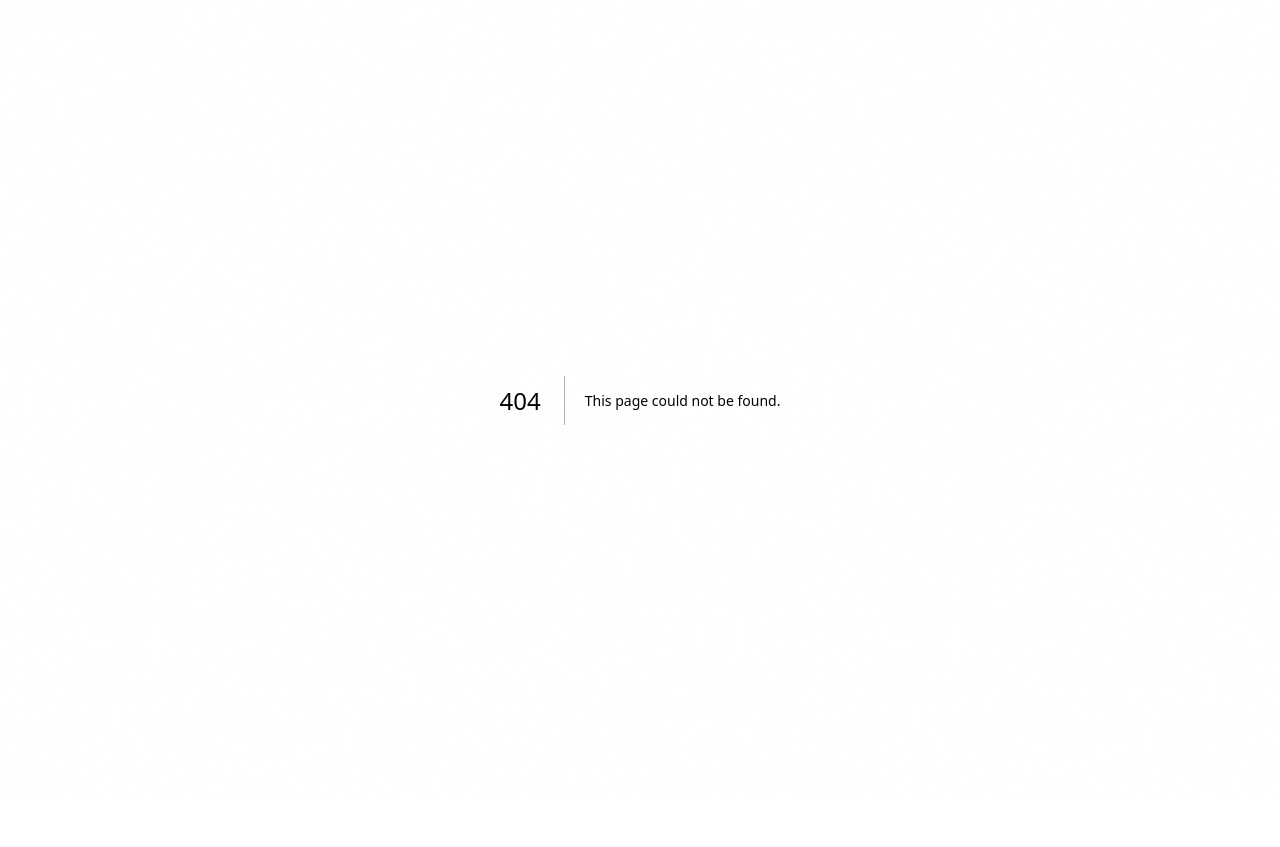
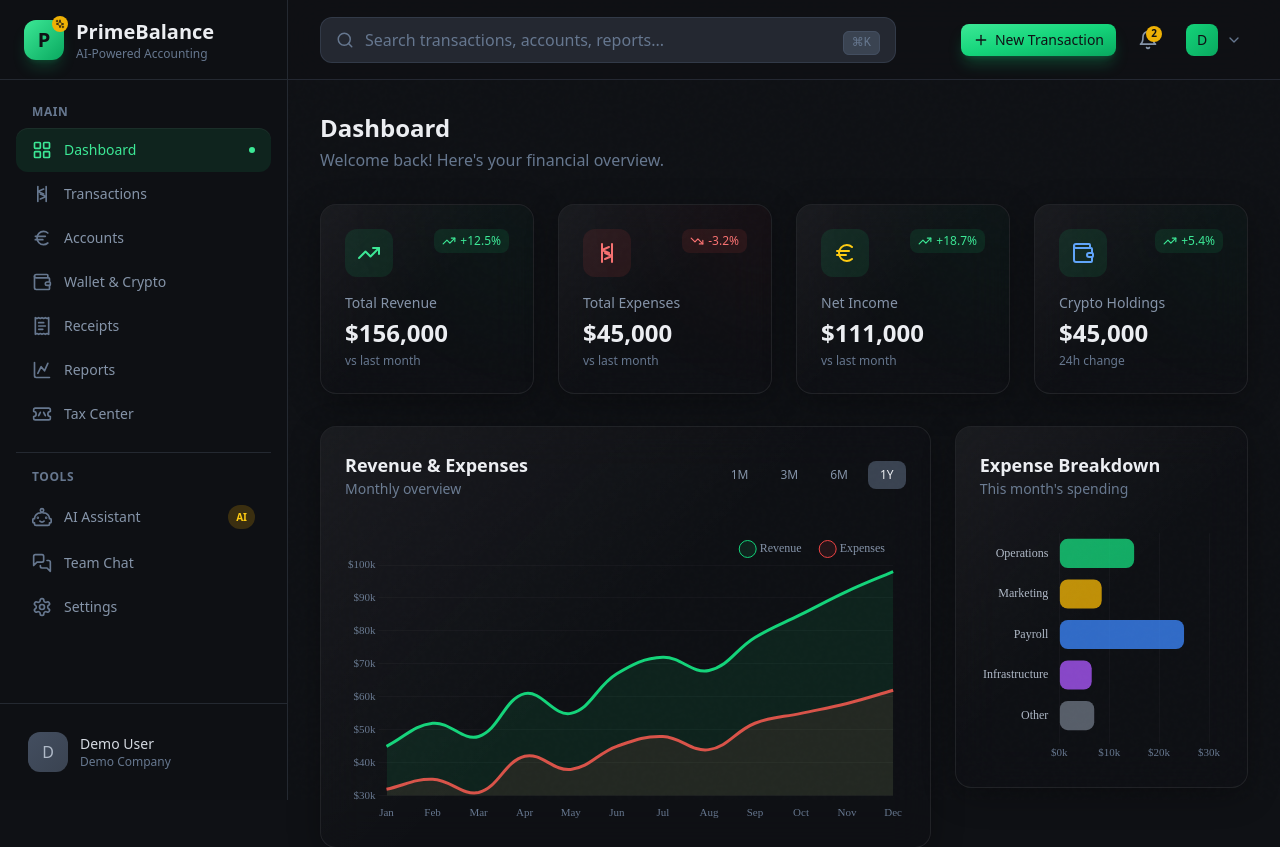
Before and after one commit to JustDaniel7/primebalance, a Next.js app: page /dashboard in a window 1280 px wide. Before the commit this address had no page. Shown: the top 847 px of the page. Before the commit the page ends 800 px from the top, so only its background shows below. Built offline with nearby package versions, Linux system fonts and the light colour scheme.

Commit message:
full application demo with new name

```diff
--- a/package.json
+++ b/package.json
@@ -1,5 +1,5 @@
 {
-  "name": "finbook",
+  "name": "primebalance",
   "version": "0.1.0",
   "private": true,
   "scripts": {
--- a/src/app/layout.tsx
+++ b/src/app/layout.tsx
@@ -3,10 +3,10 @@ import '../components/ui/globals.css'
 import { Toaster } from 'react-hot-toast'
 
 export const metadata: Metadata = {
-  title: 'FinBook | Next-Gen Accounting Platform',
+  title: 'PrimeBalance | Next-Gen Accounting Platform',
   description: 'AI-powered accounting software with blockchain integration for modern businesses',
   keywords: ['accounting', 'bookkeeping', 'fintech', 'blockchain', 'crypto', 'AI', 'automation'],
-  authors: [{ name: 'FinBook Team' }],
+  authors: [{ name: 'PrimeBalance Team' }],
   icons: {
     icon: '/favicon.ico',
     shortcut: '/favicon-16x16.png',
@@ -14,10 +14,10 @@ export const metadata: Metadata = {
   },
   manifest: '/manifest.json',
   openGraph: {
-    title: 'FinBook | Next-Gen Accounting Platform',
+    title: 'PrimeBalance | Next-Gen Accounting Platform',
     description: 'AI-powered accounting software with blockchain integration',
-    url: 'https://finbook.app',
-    siteName: 'FinBook',
+    url: 'https://primebalance.app',
+    siteName: 'PrimeBalance',
     locale: 'en_US',
     type: 'website',
   },
--- a/src/components/layout/Sidebar.tsx
+++ b/src/components/layout/Sidebar.tsx
@@ -76,13 +76,13 @@ export default function Sidebar() {
           {/* Logo */}
           <div className="flex items-center gap-3 px-6 h-20 border-b border-surface-800/50">
             <div className="relative w-10 h-10 rounded-xl bg-gradient-to-br from-primary-400 to-primary-600 flex items-center justify-center shadow-lg shadow-primary-500/20">
-              <span className="text-xl font-bold text-surface-950">F</span>
+              <span className="text-xl font-bold text-surface-950">P</span>
               <div className="absolute -top-1 -right-1 w-4 h-4 rounded-full bg-accent-500 flex items-center justify-center">
                 <SparklesIcon size={10} className="text-surface-950" />
               </div>
             </div>
             <div>
-              <h1 className="text-xl font-bold text-surface-100 font-display">FinBook</h1>
+              <h1 className="text-xl font-bold text-surface-100 font-display">PrimeBalance</h1>
               <p className="text-xs text-surface-500">AI-Powered Accounting</p>
             </div>
           </div>
--- a/src/index.ts
+++ b/src/index.ts
@@ -339,7 +339,7 @@ export const useStore = create<AppState>()(
       // User (null until logged in)
       user: {
         id: '1',
-        email: 'demo@finbook.app',
+        email: 'demo@primebalance.app',
         name: 'Demo User',
         role: 'owner',
         preferences: {
@@ -430,7 +430,7 @@ export const useStore = create<AppState>()(
         })),
     }),
     {
-      name: 'finbook-storage',
+      name: 'primebalance-storage',
       partialize: (state) => ({
         sidebarOpen: state.sidebarOpen,
         user: state.user,
```
Also changed, not shown: src/app/dashboard/page.tsx (renamed from src/components/dashboard/page.tsx).
